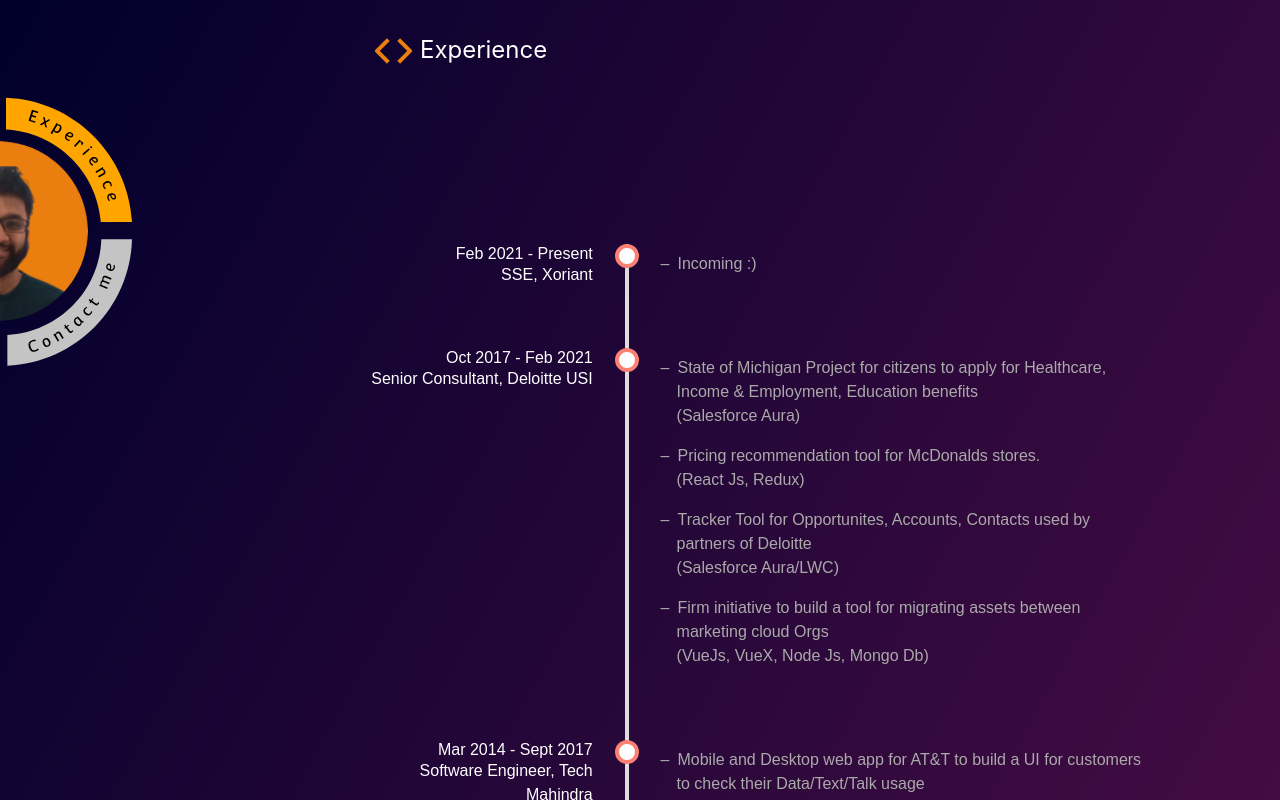
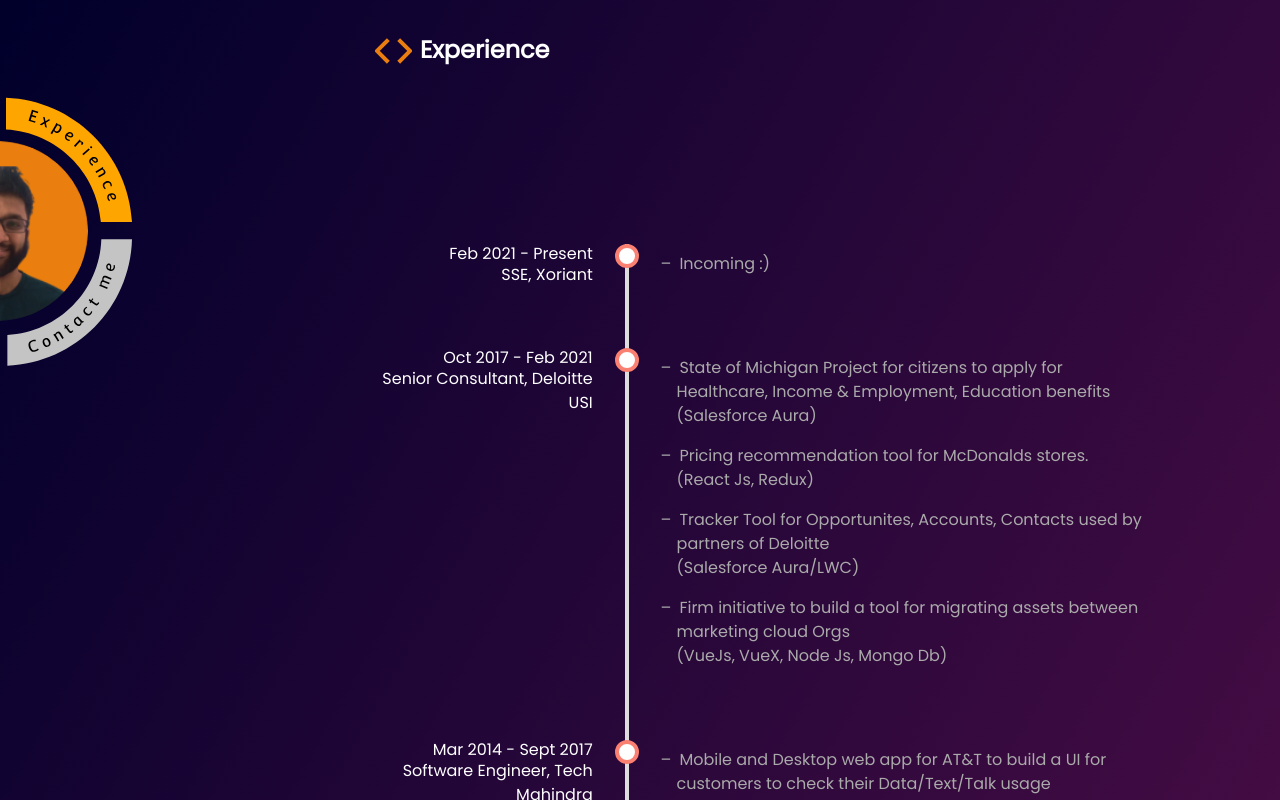
Before and after one commit to sou91/myPortfolio, a React (Create React App) app: page / in a window 1280 px wide. Both pictures are taken after a click on the icon 711 px from the left and 286 px from the top of the page. Built offline with nearby package versions, Linux system fonts and the light colour scheme.

Commit message:
font and send btn color change

```diff
--- a/public/index.html
+++ b/public/index.html
@@ -15,6 +15,8 @@
       name="description"
       content="Web site created using create-react-app"
     />
+    <link rel="preconnect" href="https://fonts.gstatic.com">
+    <link href="https://fonts.googleapis.com/css2?family=Poppins&display=swap" rel="stylesheet">
     <link rel="apple-touch-icon" href="%PUBLIC_URL%/logo192.png" />
     <!--
       manifest.json provides metadata used when your web app is installed on a
--- a/src/App.scss
+++ b/src/App.scss
@@ -24,6 +24,7 @@
 }
 .App {
   text-align: center;
+  font-family: 'Poppins', sans-serif;
 }
 
 .App-logo {
@@ -130,6 +131,7 @@
   padding:1rem 11px 5rem;
   text-align: left;
   font-size:24px;
+  font-weight: 600;
   span{
     padding-left: 0.5rem;
   }
--- a/src/components/ContactMe/ContactMe.js
+++ b/src/components/ContactMe/ContactMe.js
@@ -45,7 +45,7 @@
         <div className='contact-me'>
             <div className='contact-msg'>Send me a message:</div>
             <textarea onChange={handleChange} value={messageStat.message}/>
-            <button onClick={sendEmail}>Send</button>
+            <button  class='send-btn' onClick={sendEmail}>Send</button>
             <div class='contact-sec'>
             <a href="mailto: sourabh.sontakke91@gmail.com" title="Email Address">
                 <img src={email} />
--- a/src/components/ContactMe/ContactMe.scss
+++ b/src/components/ContactMe/ContactMe.scss
@@ -23,7 +23,7 @@
         margin-top: 5rem;
     }
     button{
-        background-color: #008CBA; /* Green */
+        background-color: #ea7f0f; /* Green */
         border: none;
         color: white;
         padding: 15px 32px;
--- a/src/components/Experience/Experience.scss
+++ b/src/components/Experience/Experience.scss
@@ -4,7 +4,6 @@
 $dot-diameter: 8px;
 .expBody {
     padding: 12vh 100px 12vh 0;
-    font-family: 'Source Sans Pro', arial, sans-serif;
     font-weight: 300;
     font-size:1rem;
     box-sizing: border-box;
```
